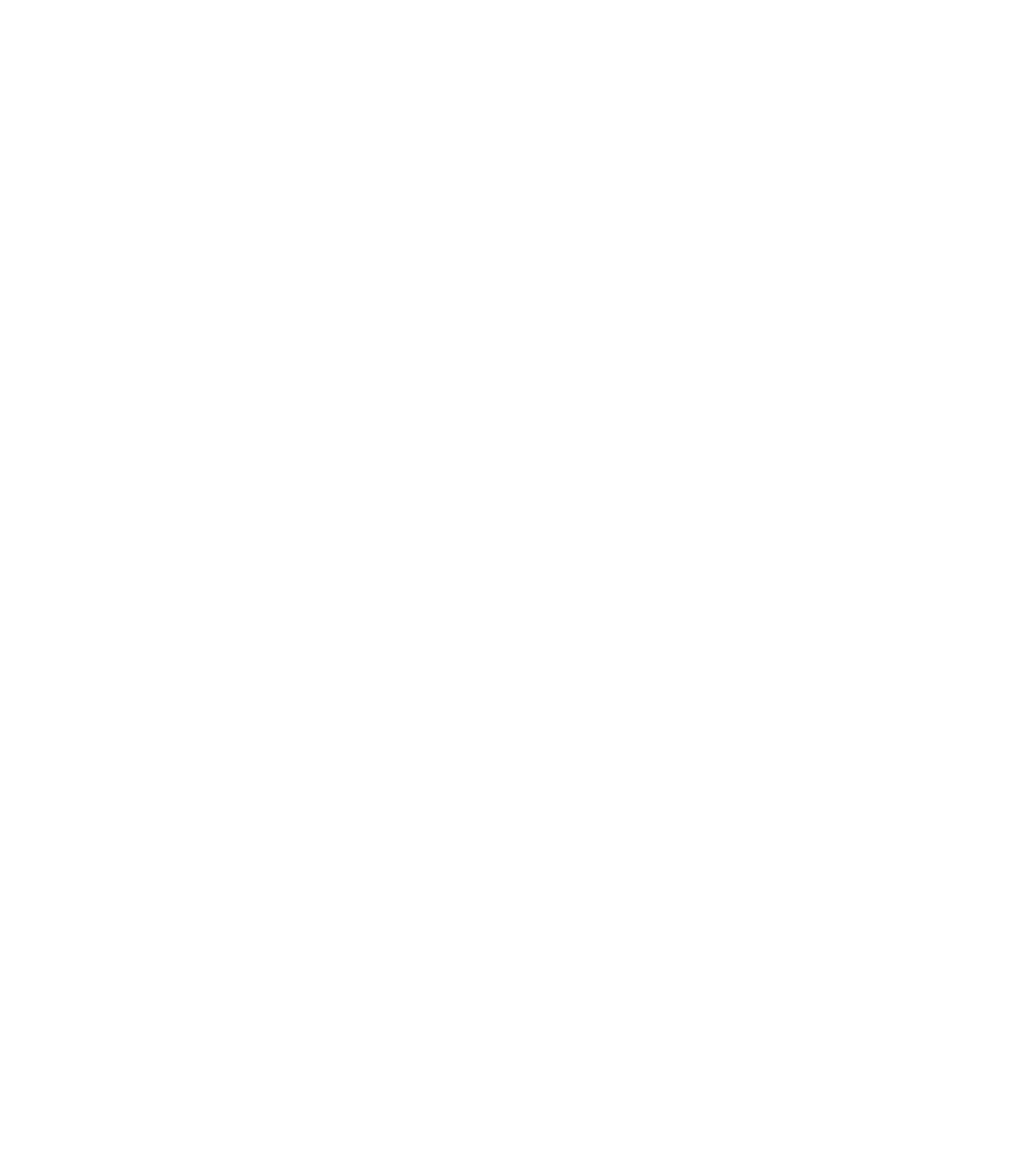
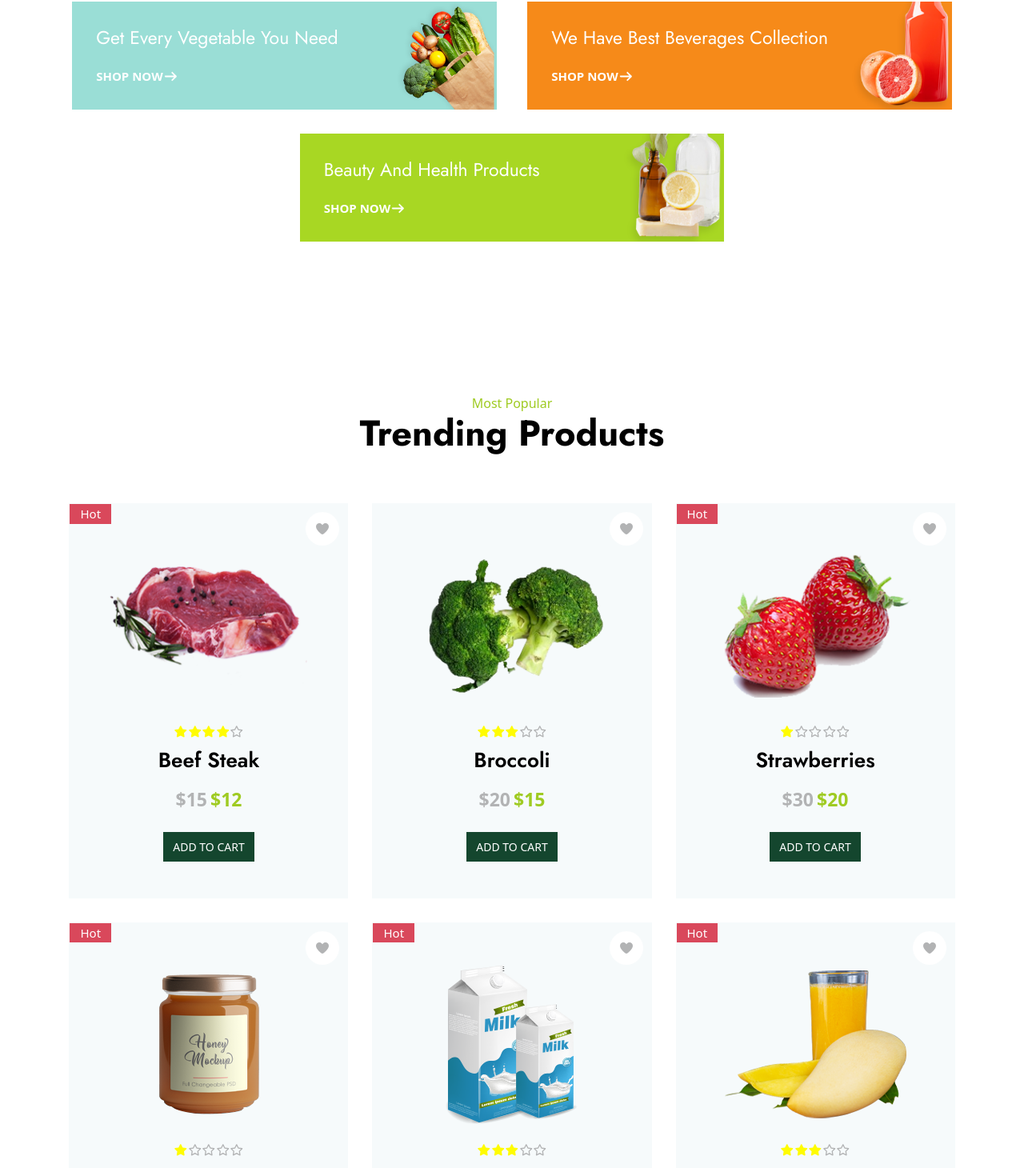
Before and after one commit to hassammd/Groxi-Store, a React (Vite) app: page / in a window 1280 px wide. Shown: the part 1044-2504 px from the top of the page at 80% size. Before the commit the page ends 926 px from the top, so only its background shows below. Built offline with nearby package versions, Linux system fonts and the light colour scheme.

Commit message:
create trending products section

```diff
--- a/src/App.css
+++ b/src/App.css
@@ -12,7 +12,7 @@
   --color-secondary: #ffffff;
   --color-lightgray: #f4f6f5;
   --color-gray: #b2b3b4;
-  --color-yellow: #fccc42;
+  --color-yellow: #fffc01;
   --color-productBg: #f6fafb;
   --color-lightgreen: #6ea68b;
   --color-red: #d9485b;
@@ -72,6 +72,9 @@
   h2 {
     @apply lg:text-[45px] text-[26px] font-bold font-jost leading-[51px];
   }
+  h3 {
+    @apply lg:text-[45px] text-[28px]   font-jost leading-[37px];
+  }
   h4 {
     @apply text-[22px] lg:text-[26px] leading-[35px] font-semibold font-jost;
   }
--- /dev/null
+++ b/src/Components/Catagories.jsx
@@ -0,0 +1,65 @@
+import { Link } from "react-router-dom";
+import Vegetable from "../assets/corner1.png";
+import foods from "../assets/corner2.png";
+import health from "../assets/corner3.png";
+import { faArrowRight } from "@fortawesome/free-solid-svg-icons";
+import { FontAwesomeIcon } from "@fortawesome/react-fontawesome";
+
+const Catagories = () => {
+  const catagory = [
+    {
+      title: "Get Every Vegetable You Need",
+      img: Vegetable,
+      color: "#9aded6",
+    },
+    {
+      title: "We Have Best Beverages Collection",
+      img: foods,
+      color: "#f68a19",
+    },
+    {
+      title: "Beauty And Health Products",
+      img: health,
+      color: "#a8d723",
+    },
+  ];
+
+  return (
+    <>
+      <section className="py-[50px] md:py-[70px] lg:py-[90px] xl:py-[120px]">
+        <div className="container">
+          <div className="flex flex-wrap  mx-auto items-center justify-center gap-[30px]">
+            {catagory.map((items, i) => {
+              return (
+                <div
+                  key={i}
+                  className="p-[30px]  sm:w-[47.9%] relative overflow-hidden mx-auto"
+                  style={{ backgroundColor: items.color }}
+                >
+                  <div className="w-[53%] sm:w-[74%] text-[var(--color-secondary)]">
+                    <h3 className="text-[23px] leading-[31px] mb-[20px]">
+                      {items.title}
+                    </h3>
+                    <Link className="uppercase text-[15px] font-semibold">
+                      Shop Now
+                      <span>
+                        <FontAwesomeIcon icon={faArrowRight} />
+                      </span>
+                    </Link>
+                  </div>
+                  <img
+                    src={items.img}
+                    alt=""
+                    className="w-[125px] absolute bottom-[-8px] right-[0px]"
+                  />
+                </div>
+              );
+            })}
+          </div>
+        </div>
+      </section>
+    </>
+  );
+};
+
+export default Catagories;
--- /dev/null
+++ b/src/Components/DiscountBanner.jsx
@@ -0,0 +1,30 @@
+import { faArrowRight } from "@fortawesome/free-solid-svg-icons";
+import { FontAwesomeIcon } from "@fortawesome/react-fontawesome";
+
+const DiscountBanner = () => {
+  return (
+    <>
+      <section>
+        <div className="container">
+          <div className="bg-[var(--color-primary)] lg:py-[40px] lg:pl-[60px]">
+            <div>
+              <div className="text-[60px] font-semibold lg:leading-[82px] uppercase">
+                <span className="text-[var(--color-yellow)]">50%</span>
+                <span>Off</span>
+              </div>
+              <div>
+                <span>Shop Now</span>
+                <FontAwesomeIcon icon={faArrowRight} />
+              </div>
+            </div>
+            <div>
+              <span>Popular and Trending Products</span>
+            </div>
+          </div>
+        </div>
+      </section>
+    </>
+  );
+};
+
+export default DiscountBanner;
--- a/src/Components/Header.jsx
+++ b/src/Components/Header.jsx
@@ -4,13 +4,13 @@ import bannerImg from "../assets/banner-img.png";
 const Header = () => {
   return (
     <>
-      <section className="bg-[var(--color-lightgray)] h-auto lg:h-[926px]">
+      <section className="bg-[var(--color-lightgray)] h-auto lg:h-[926px] relative">
         <NavBar />
 
         {/* Banner section */}
         <div>
           <div className="container">
-            <div className="pt-[55px] lg:flex lg:px-6 ">
+            <div className="py-[55px] lg:flex lg:px-6 ">
               <div className="lg:w-1/2 lg:flex lg:flex-col lg:justify-center lg:pt-[200px]">
                 <span
                   className="text-[var(--color-primary)] text-[20px] leading-[22px] mb-[14px] font-medium
@@ -21,7 +21,7 @@ const Header = () => {
                 <h1 className="text-[32px] leading-[38px] text-center mb-[15px] md:text-[45px] md:w-[60%] mx-auto md:leading-[54px] lg:text-[56px] lg:leading-[64px] lg:text-left lg:w-full">
                   Shop Online For Fresh Grocries
                 </h1>
-                <p className="leading-[24px] mb-[20px] text-center md:w-[60%]  md:text-[20px] md:leading-[30px] lg:text-left lg:w-[90%]">
+                <p className="leading-[24px] mb-[20px]  text-center md:w-[60%]  md:text-[20px] md:leading-[30px] lg:text-left  lg:w-[90%]">
                   Duis aute irure dolor in reprehenderit in voluptate velit esse
                   cillum dolore eu fugiat nulla pariatur.
                 </p>
@@ -35,7 +35,7 @@ const Header = () => {
                 </div>
               </div>
               <div className="hidden lg:block lg:w-1/2 ">
-                <figure className="xl:absolute xl:bottom-[37px] 2xl:bottom-[124px]">
+                <figure className="xl:absolute xl:bottom-0  ">
                   <img src={bannerImg} alt="" />
                 </figure>
               </div>
--- a/src/Components/NavBar.jsx
+++ b/src/Components/NavBar.jsx
@@ -13,7 +13,7 @@ import { useState } from "react";
 const NavBar = () => {
   const NavItems = ["Home", "About", "Shop", "Blog", "Contact"];
   const NavIcons = [faMagnifyingGlass, faUser, faHeart, faCartShopping];
-  const [isActive, setIsActive] = useState(true);
+  const [isActive, setIsActive] = useState(false);
 
   const mobileNavHandler = () => {
     setIsActive(!isActive);
--- /dev/null
+++ b/src/Components/ProductCard.jsx
@@ -0,0 +1,67 @@
+import { faHeart, faStar } from "@fortawesome/free-solid-svg-icons";
+import { faStar as regularStar } from "@fortawesome/free-regular-svg-icons";
+import { FontAwesomeIcon } from "@fortawesome/react-fontawesome";
+
+const ProductsCard = ({
+  productImg,
+  newPrice,
+  hot,
+  oldPrice,
+  title,
+  rating,
+}) => {
+  return (
+    <>
+      <div className="  md:w-[30%] lg:w-[31.5%] sm:w-[40%]  border border-transparent hover:border hover:border-[var(--color-primary)] md:py-[45px] md:px-[50px] py-[35px] px-[25px] bg-[var(--color-productBg)] flex flex-col items-center justify-center relative group">
+        {hot ? (
+          <span className="lg:text-[15px]  py-[1px]  px-[13px] bg-red absolute top-0 left-0 text-[var(--color-secondary)]">
+            Hot
+          </span>
+        ) : (
+          ""
+        )}
+
+        <div className="cursor-pointer lg:w-[42px] lg:h-[42px] absolute top-[10px] right-[10px] rounded-full bg-[var(--color-secondary)] p-[6px] group-hover:bg-[var(--color-primary)] flex items-center justify-center ">
+          <FontAwesomeIcon
+            icon={faHeart}
+            className="text-[var(--color-gray)] group-hover:text-[var(--color-secondary)]"
+          />
+        </div>
+        <figure className="lg:min-h-[214px] mb-[15px] flex items-center justify-center">
+          <img src={productImg} alt="" />
+        </figure>
+
+        <figure className=" mb-[8px] text-[14px]">
+          {[...Array(5)].map((items, index) => {
+            return index < rating ? (
+              <FontAwesomeIcon
+                icon={faStar}
+                className="text-[var(--color-yellow)]"
+              />
+            ) : (
+              <FontAwesomeIcon
+                icon={regularStar}
+                className="text-[var(--color-gray)]"
+              />
+            );
+          })}
+        </figure>
+
+        <h4 className="lg:mb-[14px]">{title}</h4>
+        <div className="flex gap-1 lg:mb-[23px] mb-[15px] ">
+          <span className="font-semibold text-[var(--color-gray)] lg:text-[23px]">
+            ${oldPrice}
+          </span>
+          <span className="lg:text-[23px] text-[var(--color-primary)] lg:font-semibold">
+            ${newPrice}
+          </span>
+        </div>
+        <button className="uppercase text-[14px] py-[8px] px-[12px] md:py-[8px] md:px-[12px] bg-[var(--color-green)] group-hover:bg-[var(--color-primary)] text-[var(--color-secondary)]">
+          Add to Cart
+        </button>
+      </div>
+    </>
+  );
+};
+
+export default ProductsCard;
--- /dev/null
+++ b/src/Components/TrendingProducts.jsx
@@ -0,0 +1,90 @@
+import trendhome1 from "../assets/trend-home1.png";
+import trendhome2 from "../assets/trend-home2.png";
+import trendhome3 from "../assets/trend-home3.png";
+import trendhome4 from "../assets/trend-home4.png";
+import trendhome5 from "../assets/trend-home5.png";
+import trendhome6 from "../assets/trend-home6.png";
+import ProductsCard from "./ProductCard";
+
+const TrendingProducts = () => {
+  const Products = [
+    {
+      title: "Beef Steak",
+      oldPrice: "15",
+      newPrice: "12",
+      productImg: trendhome1,
+      rating: 4,
+      hot: true,
+    },
+    {
+      title: "Broccoli",
+      oldPrice: "20",
+      newPrice: "15",
+      productImg: trendhome2,
+      rating: 3,
+      hot: false,
+    },
+    {
+      title: "Strawberries",
+      oldPrice: "30",
+      newPrice: "20",
+      productImg: trendhome3,
+      rating: 1,
+      hot: true,
+    },
+    {
+      title: "Fresh Honey",
+      oldPrice: "50",
+      newPrice: "40",
+      productImg: trendhome4,
+      rating: 1,
+      hot: true,
+    },
+    {
+      title: "Fresh Milk",
+      oldPrice: "10",
+      newPrice: "08",
+      productImg: trendhome5,
+      rating: 3,
+      hot: true,
+    },
+    {
+      title: "Mango Beverage",
+      oldPrice: "22",
+      newPrice: "18",
+      productImg: trendhome6,
+      rating: 3,
+      hot: true,
+    },
+  ];
+
+  return (
+    <>
+      <section className="py-[70px]">
+        <div className="container">
+          <div className="flex flex-col items-center justify-center mb-[20px]">
+            <span className="text-[var(--color-primary)] font-medium">
+              Most Popular
+            </span>
+            <h2 className="lg:mb-[42px]">Trending Products</h2>
+          </div>
+          <div className="flex flex-wrap gap-[30px] justify-center">
+            {Products.map((items) => {
+              return (
+                <ProductsCard
+                  title={items.title}
+                  oldPrice={items.oldPrice}
+                  newPrice={items.newPrice}
+                  productImg={items.productImg}
+                  rating={items.rating}
+                  hot={items.hot}
+                />
+              );
+            })}
+          </div>
+        </div>
+      </section>
+    </>
+  );
+};
+export default TrendingProducts;
--- a/src/Pages/Home.jsx
+++ b/src/Pages/Home.jsx
@@ -1,11 +1,16 @@
+import Catagories from "../Components/Catagories";
+import DiscountBanner from "../Components/DiscountBanner";
 import Header from "../Components/Header";
 import NavBar from "../Components/NavBar";
+import TrendingProducts from "../Components/TrendingProducts";
 
 const Home = () => {
   return (
     <>
       <Header />
-      <div className="container"></div>
+      <Catagories />
+      <TrendingProducts />
+      <DiscountBanner />
     </>
   );
 };
```
